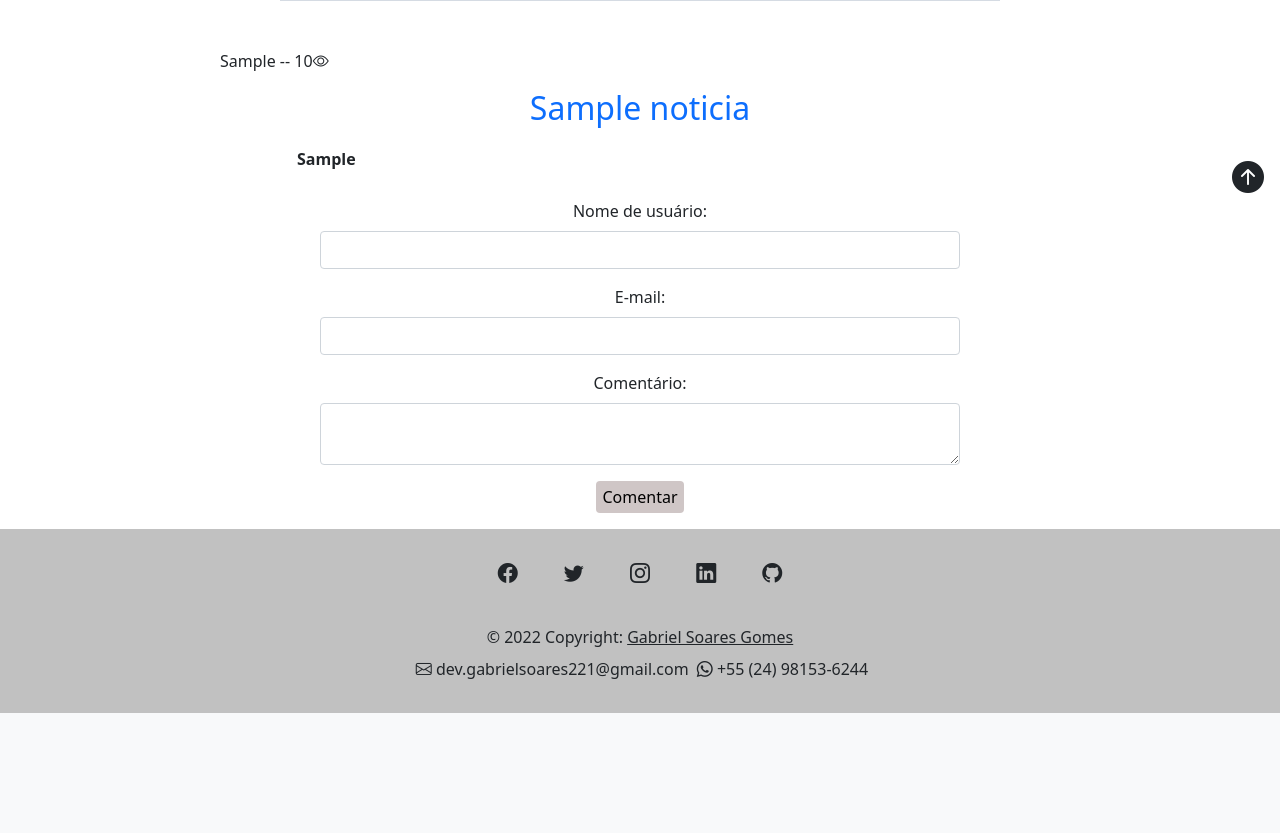
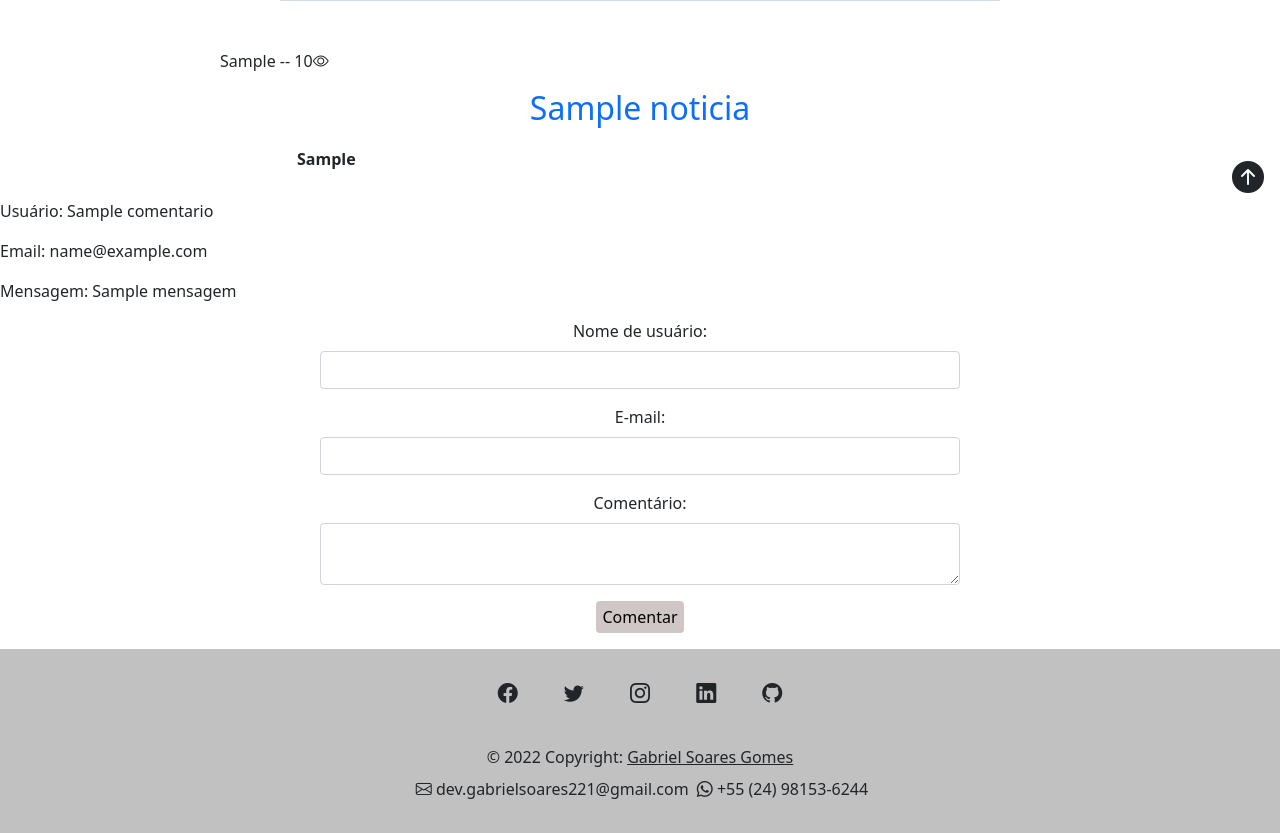
Before and after one commit to GabrielSoaresGomes/ProjetoCovid-19Journal-Flask, a Flask app: template application/views/templates/detalhes.html in a window 1280 px wide. Shown: the part 599-1432 px from the top of the page. Before the commit the page ends 1312 px from the top, so only its background shows below. Run offline with Flask 2, Linux system fonts and the light colour scheme; the template is opened without the code that fills it: most values are stand-ins (such as "Sample title", 1, 10 or a date in 2020); grey boxes marked "Sample" are stand-in pictures; some libraries are stand-ins or nearby versions.

Commit message:
feat: Salvando comentário de uma noticia

```diff
--- a/application/models/dao/ComentarioDAO.py
+++ b/application/models/dao/ComentarioDAO.py
@@ -11,6 +11,6 @@ class ComentarioDAO:
   def listar_comentarios_noticia(self, id_noticia):
     comentarios = []
     for comentario in self.listar_comentarios():
-      if comentario.id_noticia == id_noticia:
+      if int(comentario.id_noticia) == int(id_noticia):
         comentarios.append(comentario)
     return comentarios
--- /dev/null
+++ b/application/views/static/css/comentario.css
@@ -0,0 +1,4 @@
+.comentario-container {
+  display: flex;
+  flex-wrap: wrap;
+}
--- a/application/views/templates/comentario_form.html
+++ b/application/views/templates/comentario_form.html
@@ -1,4 +1,4 @@
-<form method="post" action="#" id="form_comentario">
+<form method="post" action="{{ url_for('detalhes', id = noticia.get_id()) }}" id="form_comentario">
   <label class="form-label" for="input_nome">Nome de usuário: </label>
   <input required class="form-control" type="text" name="nome_usuario" id="input_nome" />
   <label class="form-label" for="input_email">E-mail: </label>
--- a/application/views/templates/detalhes.html
+++ b/application/views/templates/detalhes.html
@@ -19,5 +19,15 @@
         </div>
     </div>
 </div>
+<div class="comentario-container">
+    {% for comentario in comentarios %}
+        <div class="comentario-div">
+            <p>Usuário: {{comentario.nome_usuario}}</p>
+            <p>Email: {{comentario.email_usuario}}</p>
+            <p>Mensagem: {{comentario.mensagem}}</p>
+        </div>
+
+    {%endfor%}
+</div>
 {% include 'comentario_form.html' %}
 {% endblock content %}
```
Also changed, not shown: application/controllers/noticia_controller.py (+17 -3 lines).
